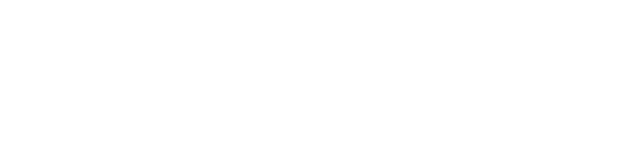
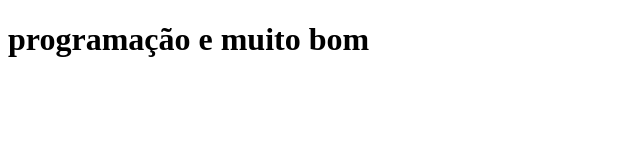
Before and after one commit to brunorodrigues10052003/git-pages, a plain HTML site: page index.html in a window 1280 px wide. Shown: the whole page, without its empty margins (0-640 px from the left). Drawn offline with Linux system fonts and the light colour scheme.

Commit message:
criada tag h1

```diff
--- a/index.html
+++ b/index.html
@@ -6,6 +6,6 @@
     <title>git pages</title>
 </head>
 <body>
-
+    <h1>programação e muito bom</h1>
 </body>
 </html>
```
